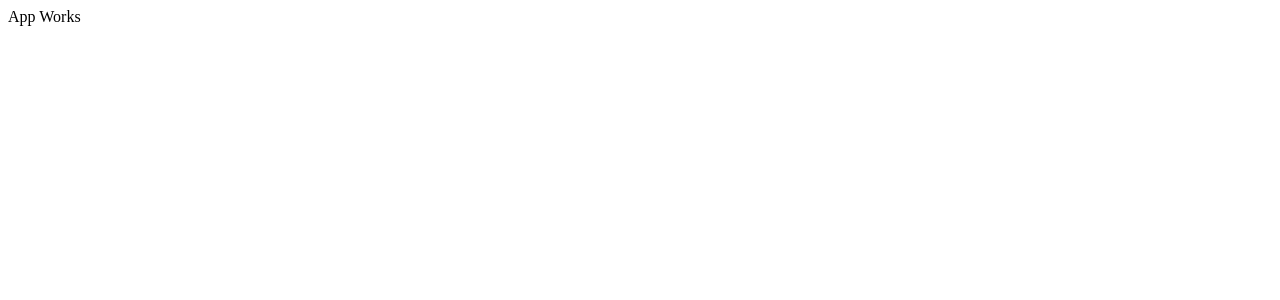
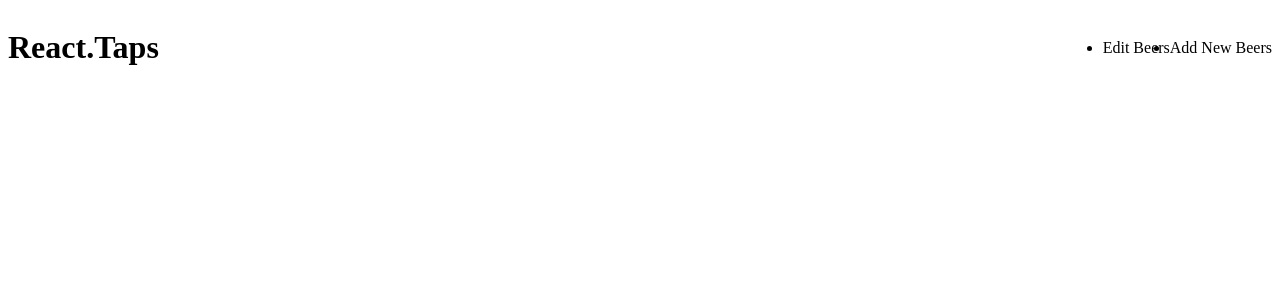
Before and after one commit to k3vnb/react_taproom, a React app: page / in a window 1280 px wide. Shown: the top 300 px of the page. Built offline with nearby package versions, Linux system fonts and the light colour scheme.

Commit message:
create draft navbar

```diff
--- a/src/components/App.jsx
+++ b/src/components/App.jsx
@@ -1,10 +1,11 @@
 import React from 'react';
+import Nav from './nav';
 
 function App(){
     return (
       <div>
-      App Works
-        </div>
+        <Nav />
+      </div>
     );
 }
 
--- /dev/null
+++ b/src/components/Nav.jsx
@@ -0,0 +1,25 @@
+import React from 'react';
+
+const navFlex = {
+  display: 'flex',
+  justifyContent: 'space-between',
+  alignItems: 'center'
+}
+
+function Nav() {
+  return (
+    <div style={navFlex}>
+      <div>
+        <h1>React.Taps</h1>
+      </div>
+      <div>
+        <ul style={navFlex}>
+          <li><a>Edit Beers</a></li>
+          <li><a>Add New Beers</a></li>
+        </ul>
+      </div>
+    </div>
+  );
+}
+
+export default Nav
```
